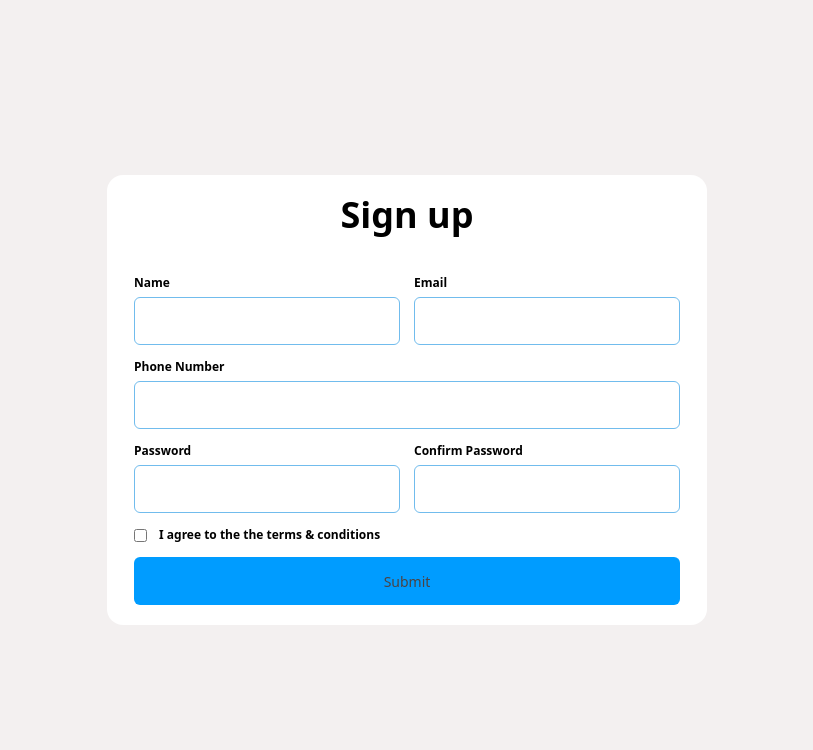
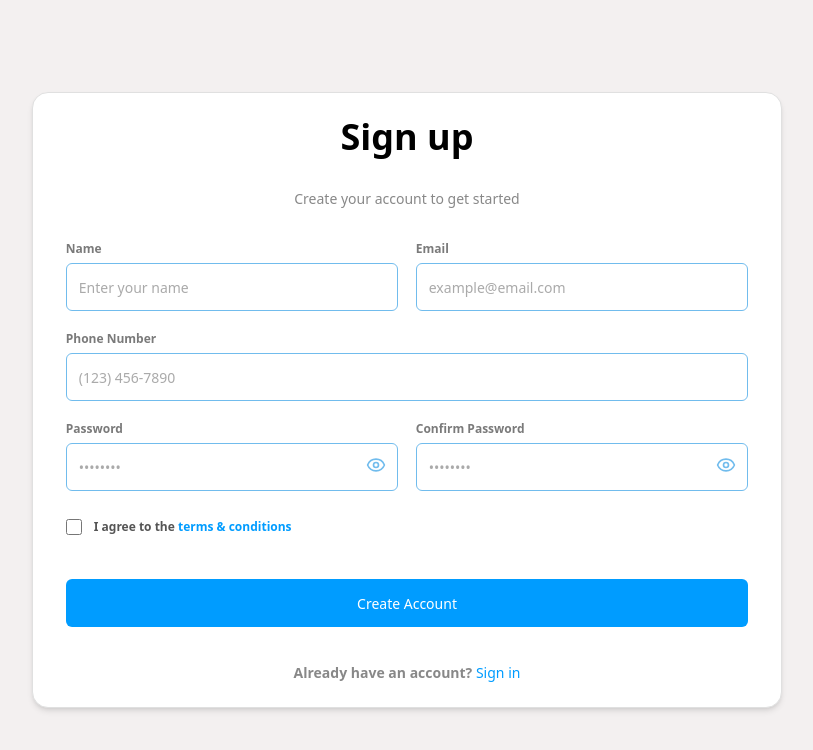
Before and after one commit to Cyber9jaDev/car-booking-application-frontend, a Next.js app: page /signup in a window 1280 px wide. Shown: the top 750 px of the page, without its empty margins (233-1046 px from the left). Built offline with nearby package versions, Linux system fonts and the light colour scheme.

Commit message:
improved register form design

```diff
--- a/src/app/(auth)/signup/page.tsx
+++ b/src/app/(auth)/signup/page.tsx
@@ -2,7 +2,8 @@
 
 import { register } from "@/actions/auth";
 import { useActionState } from "react";
-// import { Role } from '../../../types/auth.types';
+import { useState } from "react";
+import { Eye, EyeOff } from "lucide-react";
 
 const initialState = {
   name: "",
@@ -14,68 +15,114 @@ const initialState = {
 
 export default function Signup() {
   const [state, action, isPending] = useActionState(register, initialState);
+  const [showPassword, setShowPassword] = useState(false);
+  const [showConfirmPassword, setShowConfirmPassword] = useState(false);
 
   return (
-    <div className="flex flex-col items-center justify-center h-screen bg-[#f3f0f0]">
-      <div className="bg-white rounded-2xl p-5 max-w-[600px]">
+    <div className="flex flex-col items-center justify-center min-h-screen bg-[#f3f0f0] p-4">
+      <div className="bg-white rounded-2xl p-6 w-full max-w-[750px] shadow-md border border-[#e0e0e0]">
         <form action={action}>
-          <h4 className='text-center font-bold text-4xl text-black mb-10'>Sign up</h4>
+          <h4 className='text-center font-bold text-4xl text-black mb-8'>Sign up</h4>
+          <p className="text-center text-[#888] mb-8 text-sm">Create your account to get started</p>
 
-          <div className="flex w-full justify-center items-center flex-wrap gap-y-3.5">
+          <div className="flex w-full justify-center items-center flex-wrap gap-y-5">
             <div className="w-[47.5%] flex flex-col mx-auto gap-y-1.5">
-              <label htmlFor="name" className="font-semibold text-xs">Name</label>
-              <input
-                name="name" id="name" type="text"
-                className="text-[10px] h-12 rounded-md w-full p-2 border border-[#71bced] outline-none text-[#BABABA] font-medium leading-[17px]"
-              />
+              <label htmlFor="name" className="font-semibold text-xs text-[#7a7a7a]">Name</label>
+              <div className="relative">
+                <input
+                  name="name" id="name" type="text"
+                  placeholder="Enter your name"
+                  className="text-sm h-12 rounded-md w-full p-3 border border-[#71bced] outline-none text-[#555] font-medium leading-[17px] focus:border-[#009cff] focus:ring-2 focus:ring-[#009cff]/20 transition-all duration-200"
+                />
+              </div>
             </div>
+
             <div className="w-[47.5%] flex flex-col mx-auto gap-y-1.5">
-              <label htmlFor="email" className="font-semibold text-xs">Email</label>
-              <input
-                name="email" id="email" type="email"
-                className="text-[10px] h-12 rounded-md w-full p-2 border border-[#71bced] outline-none text-[#BABABA] font-medium leading-[17px]"
-              />
+              <label htmlFor="email" className="font-semibold text-xs text-[#7a7a7a]">Email</label>
+              <div className="relative">
+                <input
+                  name="email" id="email" type="email"
+                  placeholder="example@email.com"
+                  className="text-sm h-12 rounded-md w-full p-3 border border-[#71bced] outline-none text-[#555] font-medium leading-[17px] focus:border-[#009cff] focus:ring-2 focus:ring-[#009cff]/20 transition-all duration-200"
+                />
+              </div>
             </div>
+
             <div className="w-[97.5%] flex flex-col mx-auto gap-y-1.5">
-              <label htmlFor="phone_number" className="font-semibold text-xs">Phone Number</label>
-              <input
-                name="phone_number" id="phone_number" type="text"
-                className="text-[10px] h-12 rounded-md w-full p-2  border border-[#71bced] outline-none text-[#BABABA] font-medium leading-[17px]"
-              />
+              <label htmlFor="phone_number" className="font-semibold text-xs text-[#7a7a7a]">Phone Number</label>
+              <div className="relative">
+                <input
+                  name="phone_number" id="phone_number" type="text"
+                  placeholder="(123) 456-7890"
+                  className="text-sm h-12 rounded-md w-full p-3 border border-[#71bced] outline-none text-[#555] font-medium leading-[17px] focus:border-[#009cff] focus:ring-2 focus:ring-[#009cff]/20 transition-all duration-200"
+                />
+              </div>
             </div>
+
             <div className="w-[47.5%] flex flex-col mx-auto gap-y-1.5">
-              <label htmlFor="password" className="font-semibold text-xs">Password</label>
-              <input
-                name="password" id="password" type="password"
-                className="text-[10px] h-12 rounded-md w-full p-2 border border-[#71bced] outline-none text-[#BABABA] font-medium leading-[17px]"
-              />
+              <label htmlFor="password" className="font-semibold text-xs text-[#7a7a7a]">Password</label>
+              <div className="relative">
+                <input
+                  name="password" id="password"
+                  type={showPassword ? "text" : "password"}
+                  placeholder="••••••••"
+                  className="text-sm h-12 rounded-md w-full p-3 border border-[#71bced] outline-none text-[#555] font-medium leading-[17px] focus:border-[#009cff] focus:ring-2 focus:ring-[#009cff]/20 transition-all duration-200"
+                />
+                <button
+                  type="button"
+                  className="absolute right-3 top-3 text-[#71bced] hover:text-[#009cff]"
+                  onClick={() => setShowPassword(!showPassword)}
+                >
+                  {showPassword ? <EyeOff size={20} /> : <Eye size={20} />}
+                </button>
+              </div>
             </div>
+
             <div className="w-[47.5%] flex flex-col mx-auto gap-y-1.5">
-              <label htmlFor="confirm_password" className="font-semibold text-xs">Confirm Password</label>
-              <input
-                name="confirm_password" id="confirm_password" type="password"
-                className="text-[10px] h-12 rounded-md w-full p-2 border border-[#71bced] outline-none text-[#BABABA] font-medium leading-[17px]"
-              />
+              <label htmlFor="confirm_password" className="font-semibold text-xs text-[#7a7a7a]">Confirm Password</label>
+              <div className="relative">
+                <input
+                  name="confirm_password" id="confirm_password"
+                  type={showConfirmPassword ? "text" : "password"}
+                  placeholder="••••••••"
+                  className="text-sm h-12 rounded-md w-full p-3 border border-[#71bced] outline-none text-[#555] font-medium leading-[17px] focus:border-[#009cff] focus:ring-2 focus:ring-[#009cff]/20 transition-all duration-200"
+                />
+                <button
+                  type="button"
+                  className="absolute right-3 top-3 text-[#71bced] hover:text-[#009cff]"
+                  onClick={() => setShowConfirmPassword(!showConfirmPassword)}
+                >
+                  {showConfirmPassword ? <EyeOff size={20} /> : <Eye size={20} />}
+                </button>
+              </div>
             </div>
-            <div className="w-[97.5%] flex items-center gap-x-3">
+
+            <div className="w-[97.5%] flex items-center gap-x-3 mt-2">
               <input
                 name="terms_and_conditions" id="terms_and_conditions" type="checkbox"
-                className="text-[10px] p-2 border border-[#71bced] outline-none text-[#BABABA] font-medium"
+                className="w-4 h-4 text-[#009cff] border border-[#71bced] rounded focus:ring-[#009cff]"
               />
-              <label htmlFor="terms_and_conditions" className="text-xs font-semibold">I agree to the the terms & conditions</label>
+              <label htmlFor="terms_and_conditions" className="text-xs font-semibold text-[#555]">
+                I agree to the <a href="#" className="text-[#009cff] hover:underline">terms & conditions</a>
+              </label>
             </div>
 
-            <div className="w-[97.5%]">
+            <div className="w-[97.5%] mt-6">
               <button
                 disabled={isPending}
                 type="submit"
-                className="cursor-pointer text-sm h-12 rounded-md w-full p-2 bg-[#009cff] outline-none text-[#4b4343] font-medium leading-[17px]"
-                > Submit
+                className="cursor-pointer text-sm h-12 rounded-md w-full p-2 bg-[#009cff] hover:bg-[#0089e0] outline-none text-white font-medium leading-[17px] transition-colors duration-200 flex justify-center items-center"
+              >
+                {isPending ? "Processing..." : "Create Account"}
               </button>
             </div>
+
+            <div className="w-[97.5%] mt-4 text-center">
+              <p className="text-sm text-[#888] font-semibold">
+                Already have an account? <a href="/login" className="text-[#009cff] hover:underline font-medium">Sign in</a>
+              </p>
+            </div>
           </div>
-
-
         </form>
       </div>
     </div>
```
